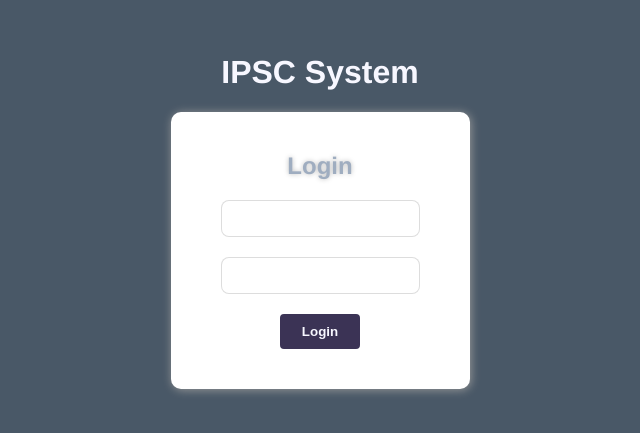
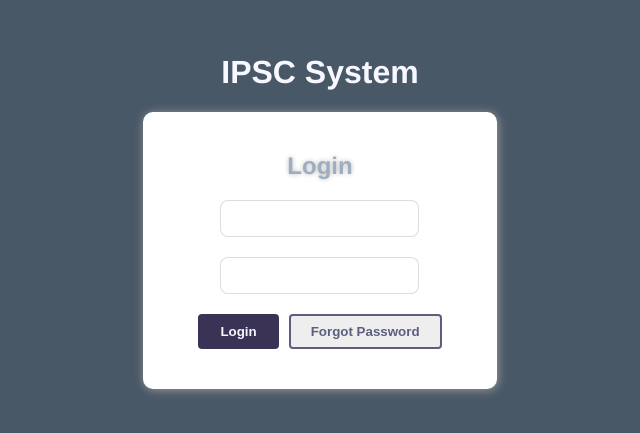
Before and after one commit to ben39053372/ipsc, a Vue app: page /login in a window 1280 px wide. Shown: the part 189-622 px from the top of the page, without its empty margins (320-960 px from the left). Built offline with nearby package versions, Linux system fonts and the light colour scheme.

Commit message:
feat: login page forgot password button

```diff
--- a/src/screens/Login.vue
+++ b/src/screens/Login.vue
@@ -1,15 +1,18 @@
-<template lang="">
+<template>
   <div class="login">
     <h1>IPSC System</h1>
     <Paper class="form">
       <h2>Login</h2>
       <Input v-model="username" />
       <Input v-model="password" />
-      <Button>Login</Button>
+      <div class="actions">
+        <Button>Login</Button>
+        <Button outline color="secondary">Forgot Password</Button>
+      </div>
     </Paper>
   </div>
 </template>
-<script>
+<script lang="ts">
   import { defineComponent } from 'vue';
   import Input from '../components/Input.vue';
   import Button from '../components/Button.vue';
@@ -28,8 +31,7 @@
       };
     },
     methods: {
-      login(e) {
-        console.log(e);
+      login() {
         console.log('login', this.username, this.password);
       },
     },
@@ -52,4 +54,8 @@
   .form > * {
     margin: 10px;
   }
+
+  .actions > * {
+    margin: 0 5px;
+  }
 </style>
```
